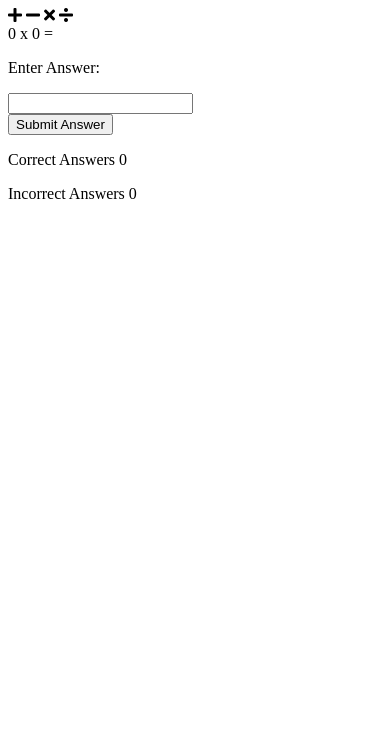
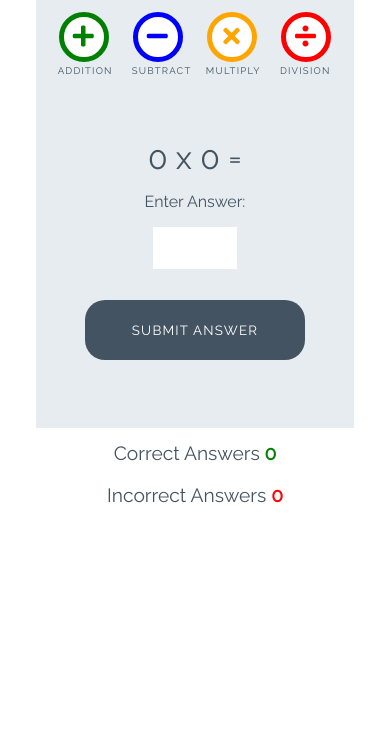
Before and after one commit to CosmicCanCodes/love-maths, a plain HTML site: page index.html in a window 390 px wide. Shown: the part 112-844 px from the top of the page. Drawn offline with Linux system fonts and the light colour scheme.

Commit message:
Added CSS code

```diff
--- a/assets/css/style.css
+++ b/assets/css/style.css
@@ -0,0 +1,254 @@
+/* --------- Global style */
+
+body {
+    background-color: white;
+    font-family: "Raleway", sans-serif;
+    color: #445361;
+    text-align: center;
+}
+
+/* --------- Heading */
+
+.heading {
+    text-align: center;
+    font-size: 2.5rem;
+}
+
+.logo {
+    height: 40px;
+    padding-right: 5px;
+}
+
+/* --------- Game layout */
+
+.game-area {
+    background-color: #E6ECF0;
+    box-sizing: border-box;
+    width: 85%;
+    height: 65vh;
+    max-height: 450px;
+    max-width: 830px;
+    margin-left: auto;
+    margin-right: auto;
+    padding: 1%;
+}
+
+.question-area {
+    width: 50%;
+    font-size: 2rem;
+    margin: auto;
+    padding: 50px 0;
+}
+
+.question-area span {
+    padding: 0 15px;
+}
+
+.score-area {
+    margin: 5px auto;
+    width: 60%;
+    font-size: 1.2rem;
+}
+
+.controls-area {
+    width: 85%;
+    margin: 30px auto;
+}
+
+#score {
+    color: green;
+    font-weight: bold;
+}
+
+#incorrect {
+    color: red;
+    font-weight: bold;
+}
+
+.answer-message {
+    display: none;
+    font-size: 1rem;
+}
+
+#answer-box {
+    border: none;
+    color: #445361;
+    display: inline-block;
+    height: 40px;
+    width: 80px;
+    font-size: 1.2rem;
+}
+
+.scores {
+    display: inline-block;
+    padding: 25px;
+}
+
+/* --------- Buttons */
+
+.btn {
+    width: 220px;
+    height: 60px;
+    font-family: "Raleway", sans-serif;
+    text-transform: uppercase;
+    letter-spacing: 1.2px;
+    color: white;
+}
+
+.btn:focus {
+    outline: none;
+}
+
+.btn--big {
+    padding-top: 10px;
+    border-radius: 50%;
+    background-color: white;
+    border: 10px solid;
+    width: 100px;
+    height: 100px;
+    font-size: 3.2rem;
+    margin: 0 30px;
+    transition: all 0.5s;
+}
+
+.btn--big::after {
+    content: attr(data-type);
+    font-size: 1rem;
+    color: #445361;
+    position: relative;
+    left: -0.5em;
+}
+
+.btn--blue {
+    border-color: blue;
+    color: blue;
+}
+
+.btn--blue:active,
+.btn--blue:hover {
+    background-color: darkblue;
+    color: white;
+}
+
+.btn--orange {
+    border-color: orange;
+    color: orange;
+}
+
+.btn--orange:active,
+.btn--orange:hover {
+    background-color: darkorange;
+    color: white;
+}
+
+.btn--red {
+    border-color: red;
+    color: red;
+}
+
+.btn--red:active,
+.btn--red:hover {
+    background-color: darkred;
+    color: white;
+}
+
+.btn--green {
+    border-color: green;
+    color: green;
+}
+
+.btn--green:active,
+.btn--green:hover {
+    background-color: darkgreen;
+    color: white;
+}
+
+.btn--gray {
+    margin-top: 25px;
+    background-color: #445361;
+    border: 1px transparent;
+    border-radius: 20px;
+}
+
+.btn--gray:active,
+.btn--gray:hover {
+    background-color: #0d1013;
+}
+
+/* --------- Media queries */
+
+@media (max-width: 414px) {
+    .controls-area {
+        width: 100%;
+    }
+
+    .btn--big {
+        margin: 0 10px;
+        padding: 5px;
+        border: 5px solid;
+        width: 50px;
+        height: 50px;
+        font-size: 1.5rem;
+    }
+
+    .btn--big::after {
+        font-size: 0.6rem;
+        left: -0.7rem;
+    }
+
+    .question-area {
+        padding: 10% 0;
+        width: 100%;
+    }
+
+    .question-area span {
+        padding: 0;
+    }
+
+    .answer-message {
+        display: block;
+    }
+
+    #answer-box {
+        display: block;
+        margin: 0 auto;
+    }
+
+    .btn--gray {
+        margin-top: 0;
+    }
+
+    .score-area {
+        width: 100%;
+    }
+
+    .scores {
+        margin: 0.5em auto;
+        display: block;
+        padding: 5px;
+    }
+
+    .heading {
+        font-size: 2rem;
+    }
+}
+
+@media (max-width: 320px) {
+    .game-area {
+        height: 70vh;
+    }
+
+    .controls-area {
+        width: 75%;
+        margin: 10px auto;
+    }
+
+    .btn--big {
+        margin: 10px 10px;
+    }
+
+    .question-area {
+        padding: 10px 0;
+    }
+
+}
--- a/index.html
+++ b/index.html
@@ -1,38 +1,38 @@
 <!DOCTYPE html>
 <html lang="en">
+
 <head>
     <meta charset="UTF-8">
-    <meta http-equiv="X-UA-Compatible" content="IE=edge">
     <meta name="viewport" content="width=device-width, initial-scale=1.0">
 
-    <!--  Font Awesome and Google Font Links  -->
+    <!-- font awesome and google fonts -->
     <link rel="stylesheet" href="https://use.fontawesome.com/releases/v5.7.2/css/all.css"
         integrity="sha384-fnmOCqbTlWIlj8LyTjo7mOUStjsKC4pOpQbqyi7RrhN7udi9RwhKkMHpvLbHG9Sr" crossorigin="anonymous">
-        <link href="https://fonts.googleapis.com/css?family=Raleway%7CRighteous" rel="stylesheet">
+    <link href="https://fonts.googleapis.com/css?family=Raleway%7CRighteous" rel="stylesheet">
 
-    <!--  Stylesheet  -->
     <link rel="stylesheet" href="assets/css/style.css">
     <title>Document</title>
 </head>
+
 <body>
     <h1 class="heading">
-        <img  class="logo" src="assets/images/logo.png" alt="logo"> Love Maths
+        <img class="logo" src="assets/images/logo.png" alt="logo"> Love Maths
     </h1>
 
     <div class="game-area">
-        <div class="controls-area" >
-            <buttons class="btn btn--big btn--green ">
-                <i class="fa fa-plus"></i>
-            </buttons>
-            <buttons class="btn btn--big btn--blue">
-                <i class="fa fa-minus"></i>
-            </buttons>
-            <buttons class="btn btn--big btn--orange">
-                <i class="fa fa-times"></i>
-            </buttons>
-            <buttons class="btn btn--big btn--red">
-                <i class="fa fa-divide"></i>
-            </buttons>
+        <div class="controls-area">
+            <button data-type="addition" class="btn btn--big btn--green">
+                <i class="fas fa-plus"></i>
+            </button>
+            <button data-type="subtract" class="btn btn--big btn--blue">
+                <i class="fas fa-minus"></i>
+            </button>
+            <button data-type="multiply" class="btn btn--big btn--orange">
+                <i class="fas fa-times"></i>
+            </button>
+            <button data-type="division" class="btn btn--big btn--red">
+                <i class="fas fa-divide"></i>
+            </button>
         </div>
         <div class="question-area">
             <span id="operand1">0</span>
@@ -40,17 +40,17 @@
             <span id="operand2">0</span>
             <span>=</span>
             <p class="answer-message">Enter Answer:</p>
-            <input id="answer-box" type="number" name="" >
+            <input id="answer-box" type="number">
         </div>
-        <button class="btn btn--grey">Submit Answer</button>
+        <button data-type="submit" class="btn btn--gray">Submit Answer</button>
     </div>
 
     <div class="score-area">
-        <p class="scores">Correct Answers <span id="score">0</span> </p>
-        <p class="scores">Incorrect Answers <span id="incorrect">0</span> </p>
-
+        <p class="scores">Correct Answers <span id="score">0</span></p>
+        <p class="scores">Incorrect Answers <span id="incorrect">0</span></p>
     </div>
 
-    <script src="assets/javascript/script.js"></script>
+    <script src="assets/js/script.js"></script>
 </body>
+
 </html>
```
